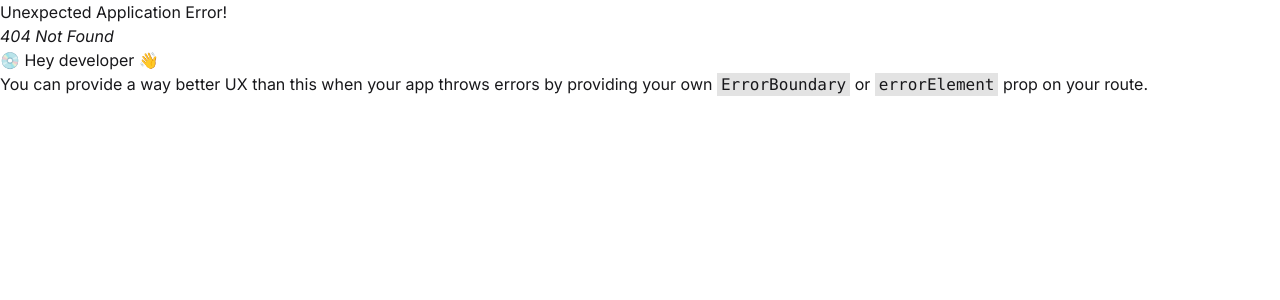
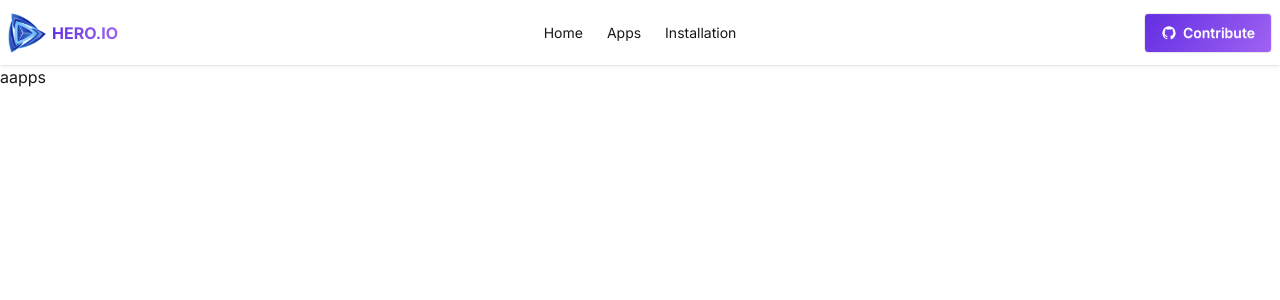
Before and after one commit to RaiyanSohel-byte/assignment-eight, a React (Vite) app: page /apps in a window 1280 px wide. Before the commit this address had no page. Shown: the top 300 px of the page. Built offline with nearby package versions, Linux system fonts and the light colour scheme.

Commit message:
navbar router path link added

```diff
--- a/src/Components/Apps/Apps.jsx
+++ b/src/Components/Apps/Apps.jsx
@@ -1,7 +1,7 @@
 import React from "react";
 
 const Apps = () => {
-  return <div>apps</div>;
+  return <div>aapps</div>;
 };
 
 export default Apps;
--- a/src/Components/Header/Header.jsx
+++ b/src/Components/Header/Header.jsx
@@ -32,10 +32,10 @@ const Header = () => {
                 <NavLink>Home</NavLink>
               </li>
               <li>
-                <NavLink>Apps</NavLink>
+                <NavLink to="/apps">Apps</NavLink>
               </li>
               <li>
-                <NavLink>Installation</NavLink>
+                <NavLink to="/installation">Installation</NavLink>
               </li>
             </ul>
           </div>
@@ -52,10 +52,10 @@ const Header = () => {
               <NavLink>Home</NavLink>
             </li>
             <li>
-              <NavLink>Apps</NavLink>
+              <NavLink to="/apps">Apps</NavLink>
             </li>
             <li>
-              <NavLink>Installation</NavLink>
+              <NavLink to="/installation">Installation</NavLink>
             </li>
           </ul>
         </div>
--- a/src/main.jsx
+++ b/src/main.jsx
@@ -4,11 +4,28 @@ import "./index.css";
 import App from "./App.jsx";
 import { createBrowserRouter, RouterProvider } from "react-router";
 import Root from "./Root.jsx";
+import Home from "./Components/Home/Home.jsx";
+import Apps from "./Components/Apps/Apps.jsx";
+import Installation from "./Components/Installation/Installation.jsx";
 
 const router = createBrowserRouter([
   {
     path: "/",
     Component: Root,
+    children: [
+      {
+        index: true,
+        Component: Home,
+      },
+      {
+        path: "apps",
+        Component: Apps,
+      },
+      {
+        path: "installation",
+        Component: Installation,
+      },
+    ],
   },
 ]);
 createRoot(document.getElementById("root")).render(
```
